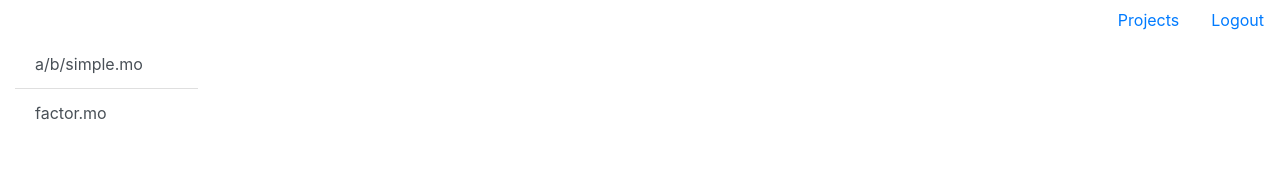
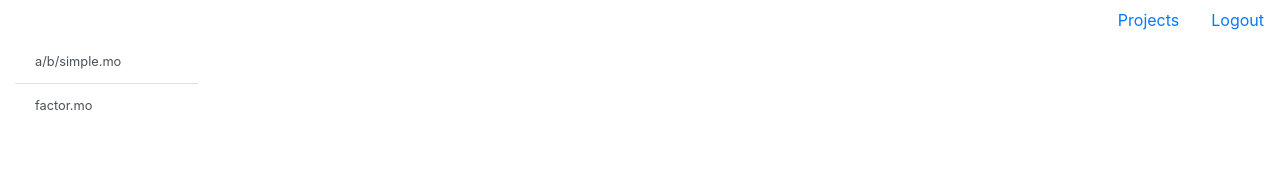
Before and after one commit to THM-MoTE/webmodelica, a React (Create React App) app in the folder ui/: page /session/1 in a window 1280 px wide. Shown: the top 187 px of the page. Built offline with nearby package versions, Linux system fonts and the light colour scheme; what monaco-editor would draw is missing.

Commit message:
smaller file-tree

```diff
--- a/ui/src/components/file-view.tsx
+++ b/ui/src/components/file-view.tsx
@@ -18,7 +18,8 @@ export class FileView extends React.Component<any, any> {
           {files.map((f: File) =>
             <ListGroup.Item action
               key={f.relativePath}
-              onClick={(ev: any) => fileClicked(f)}>
+              onClick={(ev: any) => fileClicked(f)}
+              className="small">
               {f.relativePath}
             </ListGroup.Item>)
           }
```
